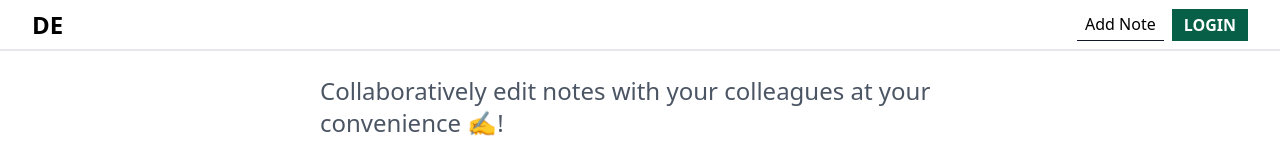
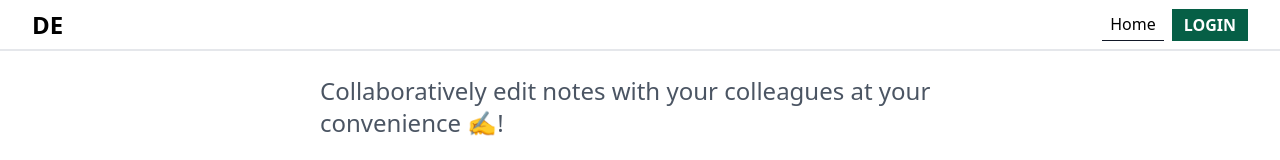
Before and after one commit to okumujustine/collaborative-document-editing-frontend, a React (Create React App) app: page /home in a window 1280 px wide. Shown: the top 160 px of the page. Built offline with nearby package versions, Linux system fonts and the light colour scheme; what react-alert-template-basic would draw is missing.

Commit message:
added 404 page and some navbar adjustments

```diff
--- a/src/App.js
+++ b/src/App.js
@@ -11,6 +11,7 @@ import MyDocuments from "./feature/document/MyDocuments"
 import AuthForm from "./feature/auth/auth-form"
 import Navbar from "./components/navbar"
 import ProtectedRoute from "./components/protected-route"
+import NotFound from "./feature/notfound/NotFound"
 
 function App() {
   return (
@@ -25,6 +26,7 @@ function App() {
           <Route path="/auth" component={AuthForm} />
           <ProtectedRoute exact path="/documents" component={MyDocuments} />
           <ProtectedRoute exact path="/documents/:id" component={TextEditor} />
+          <Route component={NotFound} />
         </Switch>
       </div>
     </Router>
--- a/src/components/navbar.js
+++ b/src/components/navbar.js
@@ -1,6 +1,7 @@
 import React from 'react'
 import { useDispatch, useSelector } from 'react-redux'
 import { NavLink } from 'react-router-dom'
+import classNames from 'classnames'
 
 import { LOGOUT } from "../redux/actions/types"
 
@@ -20,7 +21,7 @@ export default function Navbar() {
                 <NavLink className="text-2xl font-bold pr-10" to="/">DE</NavLink>
             </div>
             <div className="flex flex-row items-center">
-                <NavLink className="hover:border-gray-900 hover:border-b-2 px-2 mx-2 border-b border-white py-1" to="/home" activeClassName="border-gray-900 border-b">Add Note</NavLink>
+                <NavLink className="hover:border-gray-900 hover:border-b-2 px-2 mx-2 border-b border-white py-1" to="/home" activeClassName={classNames("border-gray-900 border-b")}>{user?.result?.name ? <span>Add Note</span> : <span>Home</span>} </NavLink>
                 {user?.result ? <NavLink className="hover:border-gray-900 hover:border-b-2 px-2 mx-2 border-b border-white py-1" to="/documents" activeClassName="border-gray-900 border-b">Documents</NavLink> : null}
                 {user?.result ?
                     <div className="flex flex-row items-center">
--- /dev/null
+++ b/src/feature/notfound/NotFound.js
@@ -0,0 +1,13 @@
+import React from 'react'
+import { Link } from 'react-router-dom'
+
+export default function NotFound() {
+    return (
+        <div className="flex flex-col justify-center items-center">
+            <h1 className="md:text-3xl text-2xl pt-10 md:pt-20 text-red-600 font-bold">404 - Not Found!</h1>
+            <Link to="/" className="text-blue-800 font-bold hover:underline lg:pt-8 pt-4 text-xl">
+                Go Home
+            </Link>
+        </div>
+    )
+}
```
